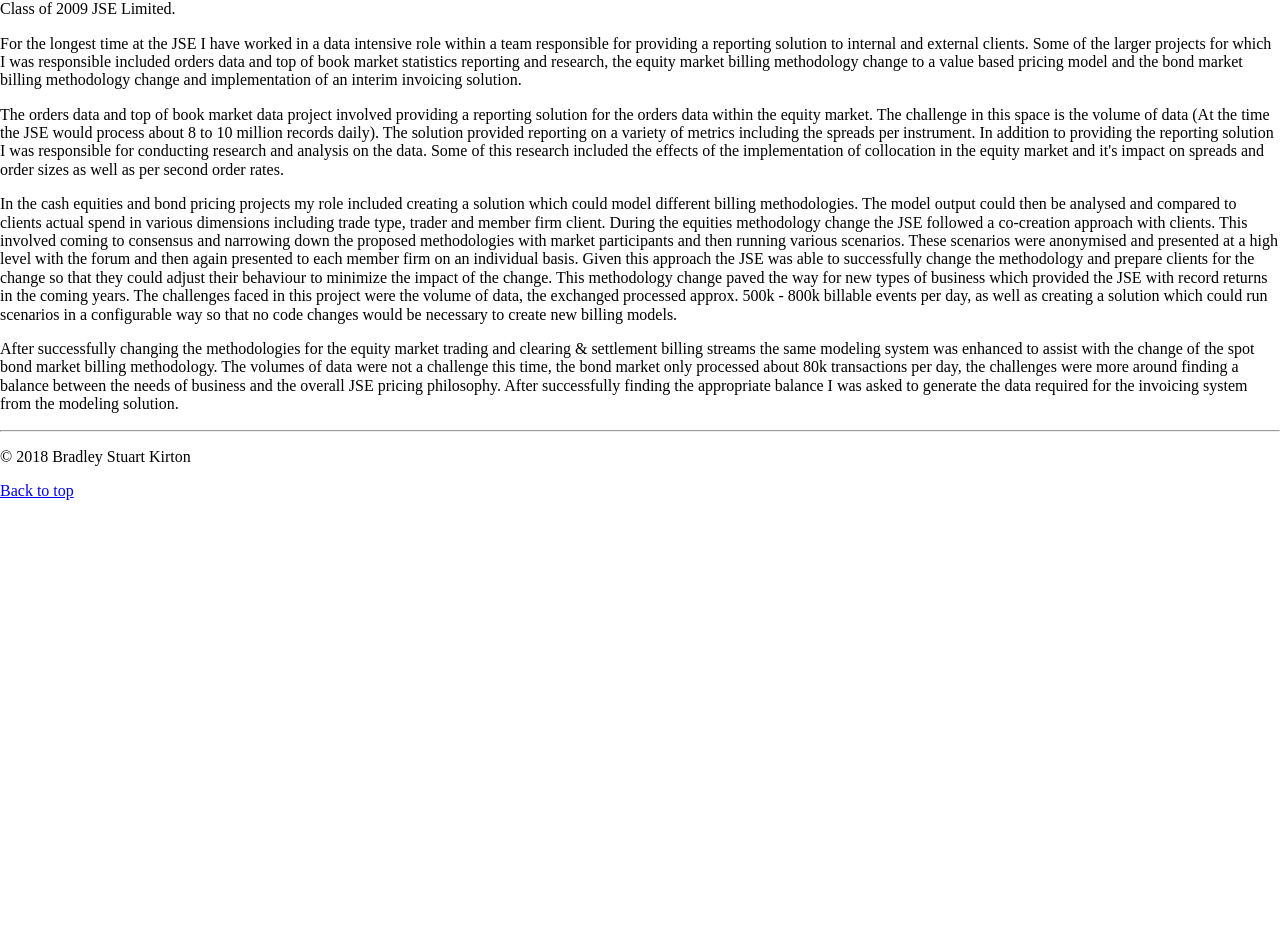
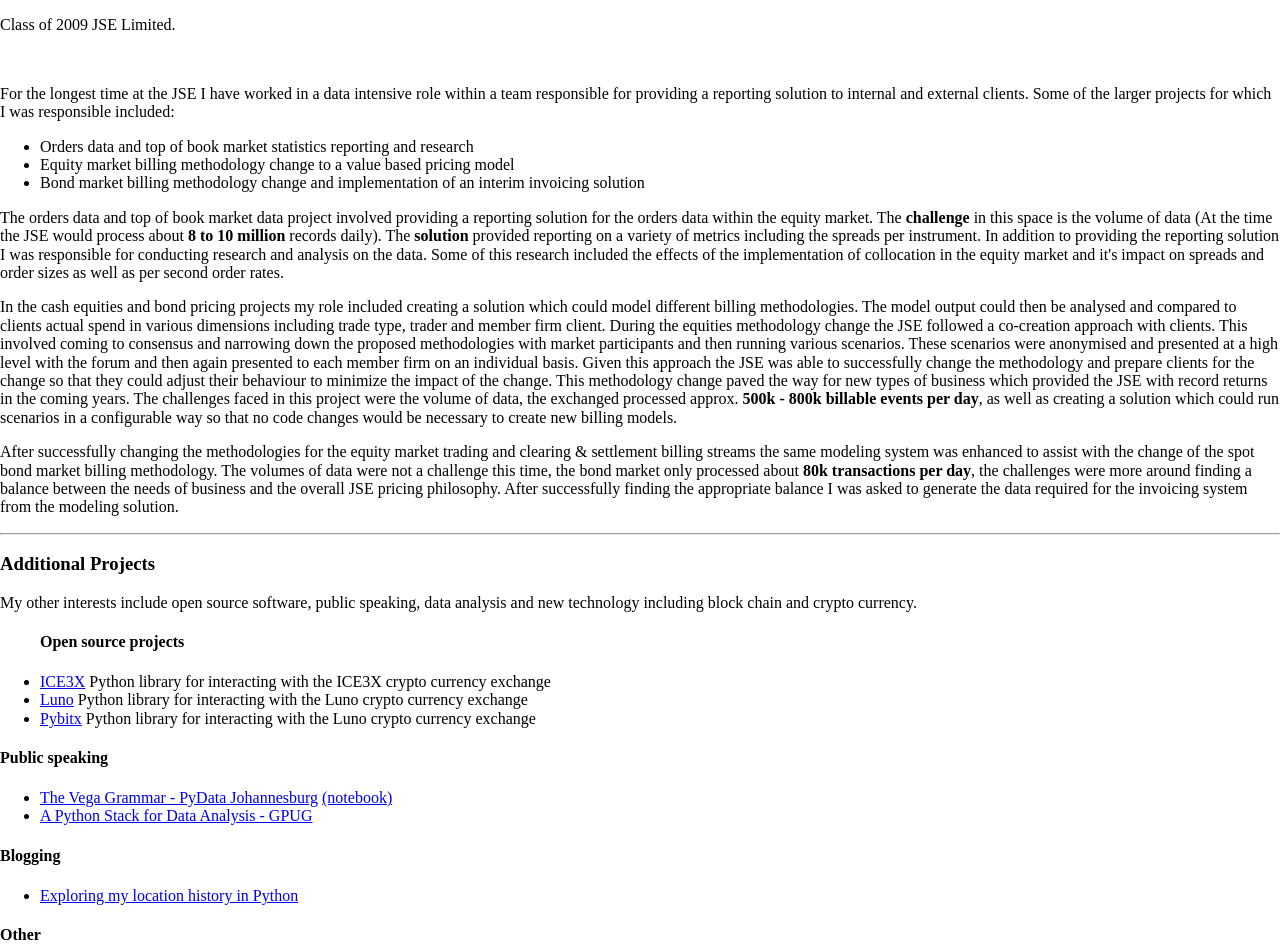
Before and after one commit to BradleyKirton/bradleykirton.github.io, a website: page index.html in a window 1280 px wide. Shown: the part 1852-2797 px from the top of the page. Before the commit the page ends 2368 px from the top, so only its background shows below. Drawn offline with nearby package versions, Linux system fonts and the light colour scheme; a small style sheet from the web is missing.

Commit message:
Added additional projects section and made some minor changes.

```diff
--- a/index.html
+++ b/index.html
@@ -88,16 +88,16 @@
 		<p>
 			I am a passionate individual who loves programming, data analysis and visualisation, machine learning,
 			open source software and travelling.
+		</p>
 
-			I am a South African Citizen who is fluent in English and have a basic understanding of Afrikaans.
-
+		<p>
 			I have over 10 years experience working in Capital Markets and in 2017 started my first business
 			venture <a href="https://clarityanalytics.xyz">Clarity Analytics</a>, a company focused on building
 			data access and visualisation software.
 		</p>
 
 		<p>
-			My future goals include establishing <a href="https://clarityanalytics.xyz">Clarity Analytics</a> as the premiere provider of data science and data related solutions within South African, furthering my studies in data science and programming and contributing more to open source projects.
+			My future goals include establishing <a href="https://clarityanalytics.xyz">Clarity Analytics</a> as the premiere provider of data science and data related solutions within South African, furthering my studies in data science and programming, contributing more to open source projects and helping young South African's to learn programming.
 		</p>
 		<hr>
 	</div>
@@ -223,21 +223,80 @@
 			</div>
 		</div>
 
+		<br>
+
 		<p>
-				For the longest time at the JSE I have worked in a data intensive role within a team responsible for providing a reporting solution to internal and external clients. Some of the larger projects for which I was responsible included orders data and top of book market statistics reporting and research, the equity market billing methodology change to a value based pricing model and the bond market billing methodology change and implementation of an interim invoicing solution.
+			For the longest time at the JSE I have worked in a data intensive role within a team responsible for providing a reporting solution to internal and external clients.
+
+			Some of the larger projects for which I was responsible included:
+
+				<ul>
+					<li>Orders data and top of book market statistics reporting and research</li>
+					<li>Equity market billing methodology change to a value based pricing model</li>
+					<li>Bond market billing methodology change and implementation of an interim invoicing solution</li>
+				</ul>
 		</p>
 
 		<p>
-				The orders data and top of book market data project involved providing a reporting solution for the orders data within the equity market. The challenge in this space is the volume of data (At the time the JSE would process about 8 to 10 million records daily). The solution provided reporting on a variety of metrics including the spreads per instrument. In addition to providing the reporting solution I was responsible for conducting research and analysis on the data. Some of this research included the effects of the implementation of collocation in the equity market and it's impact on spreads and order sizes as well as per second order rates.
+			The orders data and top of book market data project involved providing a reporting solution for the orders data within the equity market.
+
+			The <b>challenge</b> in this space is the volume of data (At the time the JSE would process about <b>8 to 10 million</b> records daily). The <b>solution</b> provided reporting on a variety of metrics including the spreads per instrument. In addition to providing the reporting solution I was responsible for conducting research and analysis on the data. Some of this research included the effects of the implementation of collocation in the equity market and it's impact on spreads and order sizes as well as per second order rates.
 		</p>
 		<p>
-				In the cash equities and bond pricing projects my role included creating a solution which could model different billing methodologies. The model output could then be analysed and compared to clients actual spend in various dimensions including trade type, trader and member firm client. During the equities methodology change the JSE followed a co-creation approach with clients. This involved coming to consensus and narrowing down the proposed methodologies with market participants and then running various scenarios. These scenarios were anonymised and presented at a high level with the forum and then again presented to each member firm on an individual basis. Given this approach the JSE was able to successfully change the methodology and prepare clients for the change so that they could adjust their behaviour to minimize the impact of the change. This methodology change paved the way for new types of business which provided the JSE with record returns in the coming years. The challenges faced in this project were the volume of data, the exchanged processed approx. 500k - 800k billable events per day, as well as creating a solution which could run scenarios in a configurable way so that no code changes would be necessary to create new billing models.
+			In the cash equities and bond pricing projects my role included creating a solution which could model different billing methodologies. The model output could then be analysed and compared to clients actual spend in various dimensions including trade type, trader and member firm client. During the equities methodology change the JSE followed a co-creation approach with clients. This involved coming to consensus and narrowing down the proposed methodologies with market participants and then running various scenarios. These scenarios were anonymised and presented at a high level with the forum and then again presented to each member firm on an individual basis. Given this approach the JSE was able to successfully change the methodology and prepare clients for the change so that they could adjust their behaviour to minimize the impact of the change. This methodology change paved the way for new types of business which provided the JSE with record returns in the coming years. The challenges faced in this project were the volume of data, the exchanged processed approx. <b>500k - 800k billable events per day</b>, as well as creating a solution which could run scenarios in a configurable way so that no code changes would be necessary to create new billing models.
 		</p>
 		<p>
-				After successfully changing the methodologies for the equity market trading and clearing &amp; settlement billing streams the same modeling system was enhanced to assist with the change of the spot bond market billing methodology. The volumes of data were not a challenge this time, the bond market only processed about 80k transactions per day, the challenges were more around finding a balance between the needs of business and the overall JSE pricing philosophy. After successfully finding the appropriate balance I was asked to generate the data required for the invoicing system from the modeling solution.
+			After successfully changing the methodologies for the equity market trading and clearing &amp; settlement billing streams the same modeling system was enhanced to assist with the change of the spot bond market billing methodology. The volumes of data were not a challenge this time, the bond market only processed about <b> 80k transactions per day</b>, the challenges were more around finding a balance between the needs of business and the overall JSE pricing philosophy. After successfully finding the appropriate balance I was asked to generate the data required for the invoicing system from the modeling solution.
 		</p>
+	<hr>
 	</div>
 
+	<div class="container">
+		<h3>Additional Projects</h3>
+
+		<p>My other interests include open source software, public speaking, data analysis and new technology including block chain and crypto currency.</p>
+
+		<ul>
+			<h4>Open source projects</h4>
+			<li>
+				<a href="https://github.com/BradleyKirton/ice3x">ICE3X</a> Python library for interacting with the
+				ICE3X crypto currency exchange
+			</li>
+
+			<li>
+				<a href="https://github.com/BradleyKirton/luno">Luno</a> Python library for interacting with the Luno crypto currency exchange
+			</li>
+
+			<li>
+				<a href="https://github.com/BradleyKirton/pybitx">Pybitx</a> Python library for interacting with the Luno crypto currency exchange
+			</li>
+		</ul>
+
+		<h4>Public speaking</h4>
+		<ul>
+			<li>
+				<a href="http://slides.com/bradleystuartkirton/deck#/">The Vega Grammar - PyData Johannesburg</a>
+				<a href="https://github.com/BradleyKirton/Notebooks/blob/master/Exploration%20with%20Altair.ipynb">(notebook)</a>
+			</li>
+			<li>
+				<a href="https://github.com/BradleyKirton/Notebooks/blob/master/Python%20Meetup%20-%20April%202016.ipynb">A Python Stack for Data Analysis - GPUG</a>
+			</li>
+		</ul>
+
+		<h4>Blogging</h4>
+		<ul>
+			<li>
+				<a href="http://bradleykirton.blogspot.co.za/2016/09/plotting-my-google-location-history.html">Exploring my location history in Python</a>
+			</li>
+		</ul>
+
+		<h4>Other</h4>
+		<ul>
+			<li>Investigating and implementing arbitrage opportunities between crypto currency exchanges</li>
+			<li>Researching and implementing design patterns for efficient server side applications</li>
+			<li>Keeping up to date with the latest JavaScript front end SPA frameworks</li>
+		</ul>
+	</div>
 </body>
 
 <footer>
```
Lines whose indentation alone changed are shown as unchanged.
